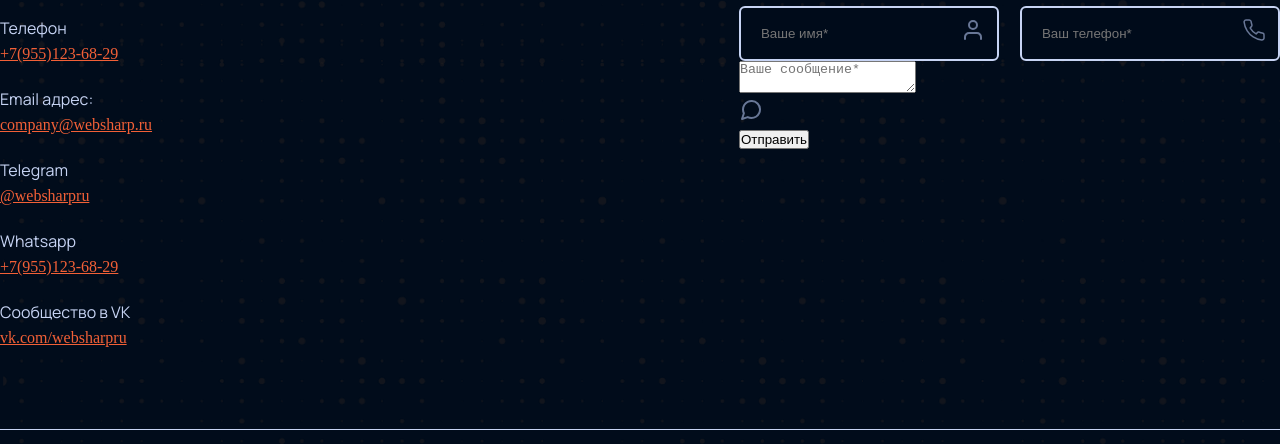
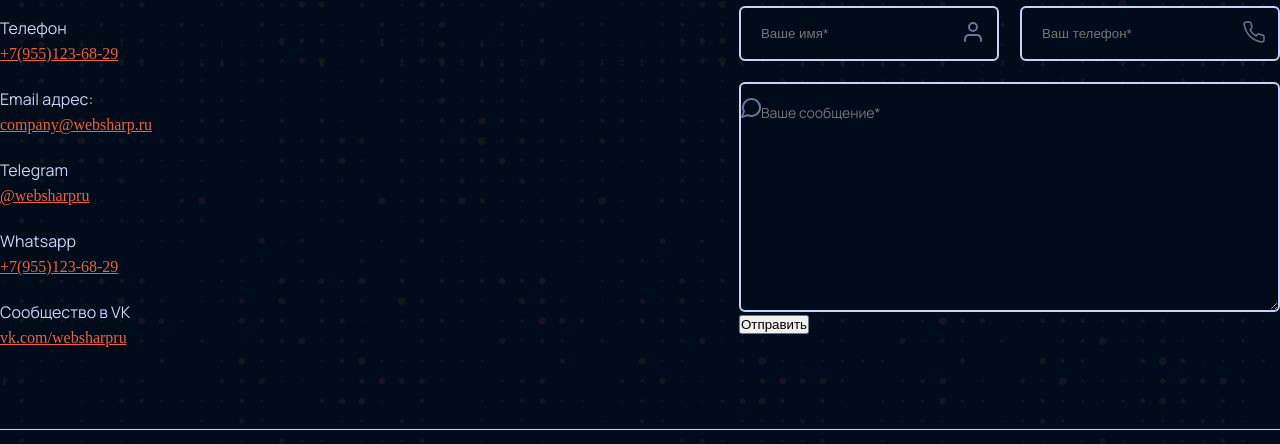
Before and after one commit to asadbekqulboyev/websites, a plain HTML site: page index.html in a window 1280 px wide. Shown: the part 926-1370 px from the top of the page. Drawn offline with Linux system fonts and the light colour scheme; a web font is replaced by a local one.

Commit message:
footer finish

```diff
--- a/assets/scss/_contacts.scss
+++ b/assets/scss/_contacts.scss
@@ -1,48 +1,58 @@
-.contacts{
+.contacts {
     padding-top: 85px;
     padding-bottom: 70px;
-    .container{
+
+    .container {
         display: flex;
         justify-content: space-between;
-        .contact_top{
+
+        .contact_top {
             display: flex;
             flex-direction: column;
             gap: 15px 0;
-            .section_title{
+
+            .section_title {
                 text-align: left;
             }
         }
-        .contact_info{
-            ul{
-            margin-top:20px;
+
+        .contact_info {
+            ul {
+                margin-top: 20px;
                 display: flex;
                 flex-direction: column;
                 gap: 25px 0;
-                a{
+
+                a {
                     font-size: 16px;
                     color: #F26037;
                     font-family: "Days One";
                     font-weight: 400;
                 }
             }
-            li{
+
+            li {
                 list-style: none;
                 display: flex;
                 flex-direction: column;
                 gap: 6px;
             }
         }
-        .contact_form{
-            .contact_form_content{
+
+        .contact_form {
+            .contact_form_content {
                 margin-top: 31px;
-                .form_top{
+
+                .form_top {
                     display: flex;
                     justify-content: space-between;
                     gap: 21px;
-                    label{
+
+                    label {
                         width: 100%;
                         position: relative;
-                        input{
+
+                        input {
                             outline: none;
                             width: 100%;
                             padding: 18px 20px;
@@ -50,13 +60,41 @@
                             border-radius: 6px;
                             background: #000B1A;
                         }
-                        .icon{
+
+                        .icon {
                             position: absolute;
-                            right: 14px ;
+                            right: 14px;
                             bottom: 14px;
                         }
                     }
                 }
+                label{
+                    position: relative;
+                    width: 100%;
+                    height: fit-content;
+                    textarea {
+                        display: block;
+                        margin-top: 21px;
+                        padding: 18px 20px;
+                        outline: none;
+                        border: 2px solid #C7D4F4;
+                        border-radius: 6px;
+                        background: #000B1A;
+                        width: 100%;
+                        color: rgba(199, 212, 244, 0.69);
+                        font-family: 'Manrope';
+                        font-size: 14px;
+                        font-style: normal;
+                        font-weight: 400;
+                        line-height: 160%;
+                        min-height: 230px;
+                    }
+                    .icon{
+                        position: absolute;
+                        top: 14px;
+                    }
+                }
+
             }
         }
     }
```
Also changed, not shown: assets/css/main.css, 1 other file.
